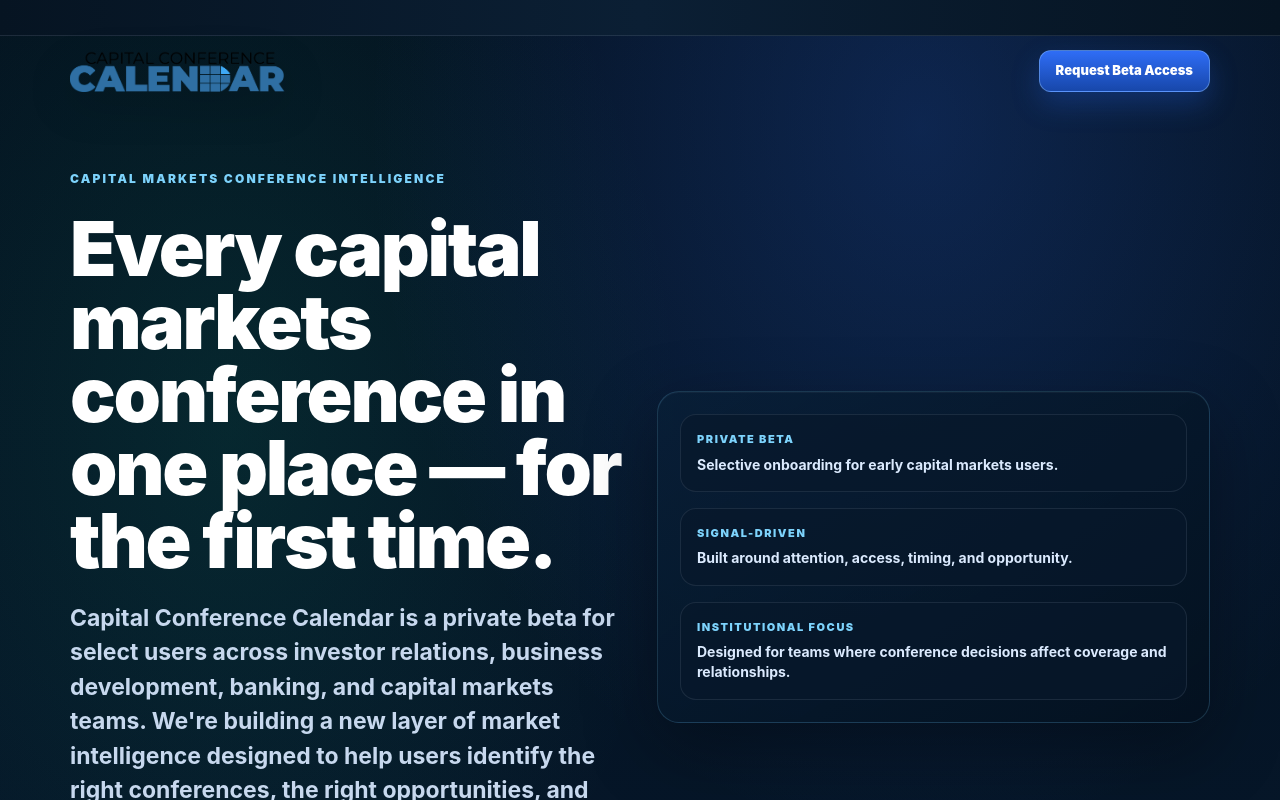
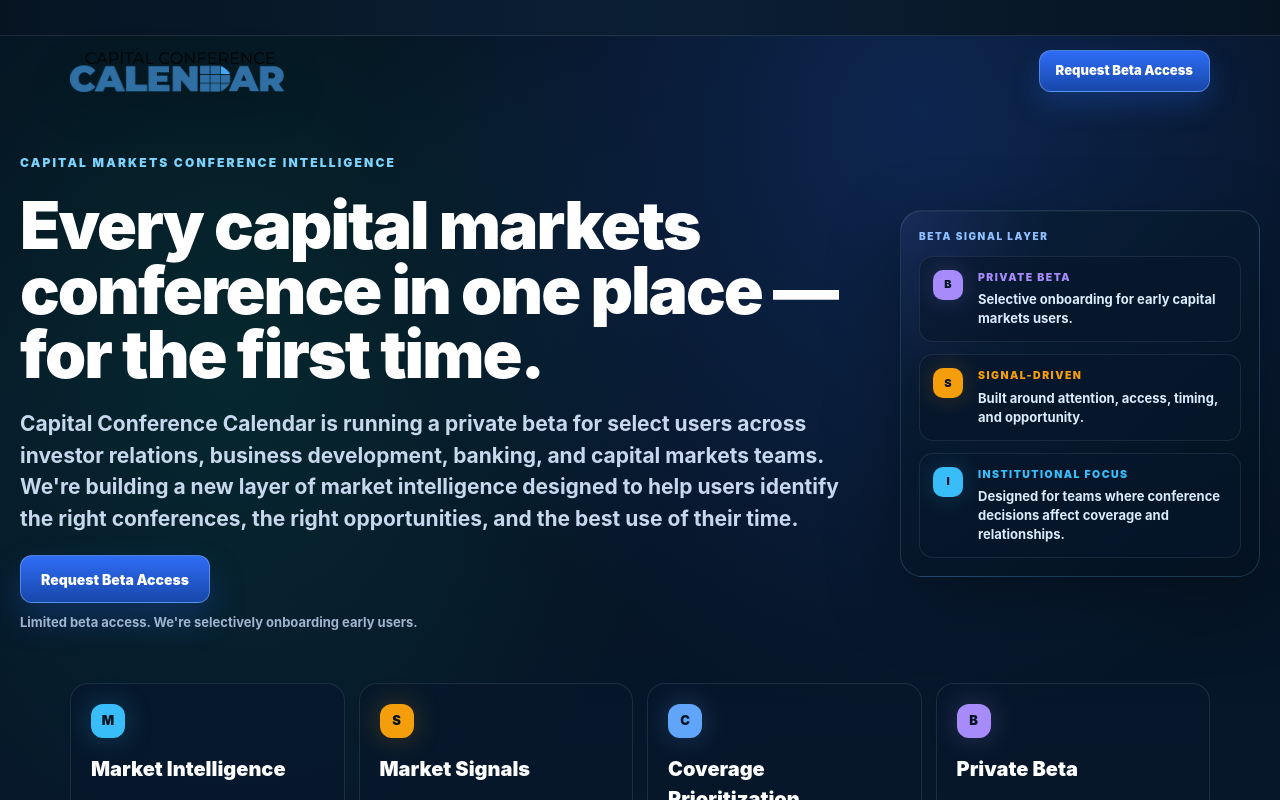
Before and after one commit to Capitalconferencecalendar/capital-conference-calendar, a Next.js app: page / in a window 1280 px wide. Shown: the top 800 px of the page. Built offline with nearby package versions, Linux system fonts and the light colour scheme.

Commit message:
Refine private beta landing hero

```diff
--- a/app/LandingPageClient.tsx
+++ b/app/LandingPageClient.tsx
@@ -35,6 +35,27 @@
   "Banking / Advisory",
   "Capital Markets Teams",
   "Sponsors / Service Providers",
+];
+
+const supportItems = [
+  {
+    title: "Private Beta",
+    body: "Selective onboarding for early capital markets users.",
+    accent: "#a78bfa",
+    icon: "B",
+  },
+  {
+    title: "Signal-Driven",
+    body: "Built around attention, access, timing, and opportunity.",
+    accent: "#f59e0b",
+    icon: "S",
+  },
+  {
+    title: "Institutional Focus",
+    body: "Designed for teams where conference decisions affect coverage and relationships.",
+    accent: "#38bdf8",
+    icon: "I",
+  },
 ];
 
 export default function LandingPageClient() {
@@ -138,16 +159,16 @@
 
       <section
         style={{
-          maxWidth: "1180px",
+          maxWidth: "1280px",
           margin: "0 auto",
-          padding: "78px 20px 58px",
-          display: "grid",
-          gridTemplateColumns: "repeat(auto-fit, minmax(320px, 1fr))",
-          gap: "34px",
+          padding: "62px 20px 50px",
+          display: "flex",
+          flexWrap: "wrap",
+          gap: "30px",
           alignItems: "center",
         }}
       >
-        <div style={{ display: "grid", gap: "24px" }}>
+        <div style={{ display: "grid", gap: "21px", minWidth: 0, flex: "1 1 680px" }}>
           <div
             style={{
               color: "#7dd3fc",
@@ -163,11 +184,11 @@
             style={{
               margin: 0,
               color: "#ffffff",
-              fontSize: "clamp(46px, 6vw, 76px)",
-              lineHeight: 0.96,
+              fontSize: "clamp(42px, 5.2vw, 66px)",
+              lineHeight: 0.98,
               letterSpacing: "-0.03em",
               fontWeight: 950,
-              maxWidth: "780px",
+              maxWidth: "900px",
             }}
           >
             Every capital markets conference in one place — for the first time.
@@ -176,13 +197,13 @@
             style={{
               margin: 0,
               color: "#c7d8ee",
-              fontSize: "clamp(18px, 2vw, 23px)",
+              fontSize: "clamp(17px, 1.7vw, 21px)",
               lineHeight: 1.5,
-              maxWidth: "780px",
+              maxWidth: "820px",
               fontWeight: 650,
             }}
           >
-            Capital Conference Calendar is a private beta for select users across investor relations, business development, banking, and capital markets teams. We&apos;re building a new layer of market intelligence designed to help users identify the right conferences, the right opportunities, and the best use of their time.
+            Capital Conference Calendar is running a private beta for select users across investor relations, business development, banking, and capital markets teams. We&apos;re building a new layer of market intelligence designed to help users identify the right conferences, the right opportunities, and the best use of their time.
           </p>
           <div style={{ display: "grid", gap: "10px", justifyItems: "start" }}>
             <a
@@ -216,32 +237,57 @@
             borderRadius: "22px",
             border: "1px solid rgba(125,211,252,0.18)",
             background:
-              "linear-gradient(145deg, rgba(8,31,55,0.86) 0%, rgba(4,17,31,0.92) 100%)",
+              "radial-gradient(90% 110% at 0% 0%, rgba(99,102,241,0.16) 0%, rgba(8,31,55,0) 46%), linear-gradient(145deg, rgba(8,31,55,0.78) 0%, rgba(4,17,31,0.9) 100%)",
             boxShadow: "0 24px 70px rgba(0,0,0,0.34), inset 0 1px 0 rgba(255,255,255,0.04)",
-            padding: "22px",
+            padding: "18px",
             display: "grid",
-            gap: "16px",
+            gap: "12px",
+            alignSelf: "center",
+            flex: "0 1 360px",
+            width: "100%",
           }}
         >
-          {[
-            ["Private Beta", "Selective onboarding for early capital markets users."],
-            ["Signal-Driven", "Built around attention, access, timing, and opportunity."],
-            ["Institutional Focus", "Designed for teams where conference decisions affect coverage and relationships."],
-          ].map(([label, body]) => (
+          <div style={{ color: "#8fbfff", fontSize: "10px", fontWeight: 950, letterSpacing: "0.16em", textTransform: "uppercase" }}>
+            Beta Signal Layer
+          </div>
+          {supportItems.map((item) => (
             <div
-              key={label}
+              key={item.title}
               style={{
-                padding: "16px",
-                borderRadius: "16px",
-                background: "rgba(8,24,44,0.68)",
+                padding: "13px",
+                borderRadius: "14px",
+                background: "rgba(8,24,44,0.62)",
                 border: "1px solid rgba(148,163,184,0.14)",
+                display: "grid",
+                gridTemplateColumns: "34px minmax(0, 1fr)",
+                gap: "11px",
+                alignItems: "start",
               }}
             >
-              <div style={{ color: "#7dd3fc", fontSize: "11px", fontWeight: 950, letterSpacing: "0.14em", textTransform: "uppercase" }}>
-                {label}
+              <div
+                aria-hidden="true"
+                style={{
+                  width: "30px",
+                  height: "30px",
+                  borderRadius: "10px",
+                  display: "grid",
+                  placeItems: "center",
+                  color: "#061422",
+                  background: item.accent,
+                  boxShadow: `0 0 24px ${item.accent}38`,
+                  fontSize: "11px",
+                  fontWeight: 950,
+                }}
+              >
+                {item.icon}
               </div>
-              <div style={{ marginTop: "7px", color: "#dbeafe", fontSize: "14px", lineHeight: 1.45, fontWeight: 650 }}>
-                {body}
+              <div>
+                <div style={{ color: item.accent, fontSize: "10.5px", fontWeight: 950, letterSpacing: "0.14em", textTransform: "uppercase" }}>
+                  {item.title}
+                </div>
+                <div style={{ marginTop: "5px", color: "#dbeafe", fontSize: "13px", lineHeight: 1.45, fontWeight: 650 }}>
+                  {item.body}
+                </div>
               </div>
             </div>
           ))}
```
